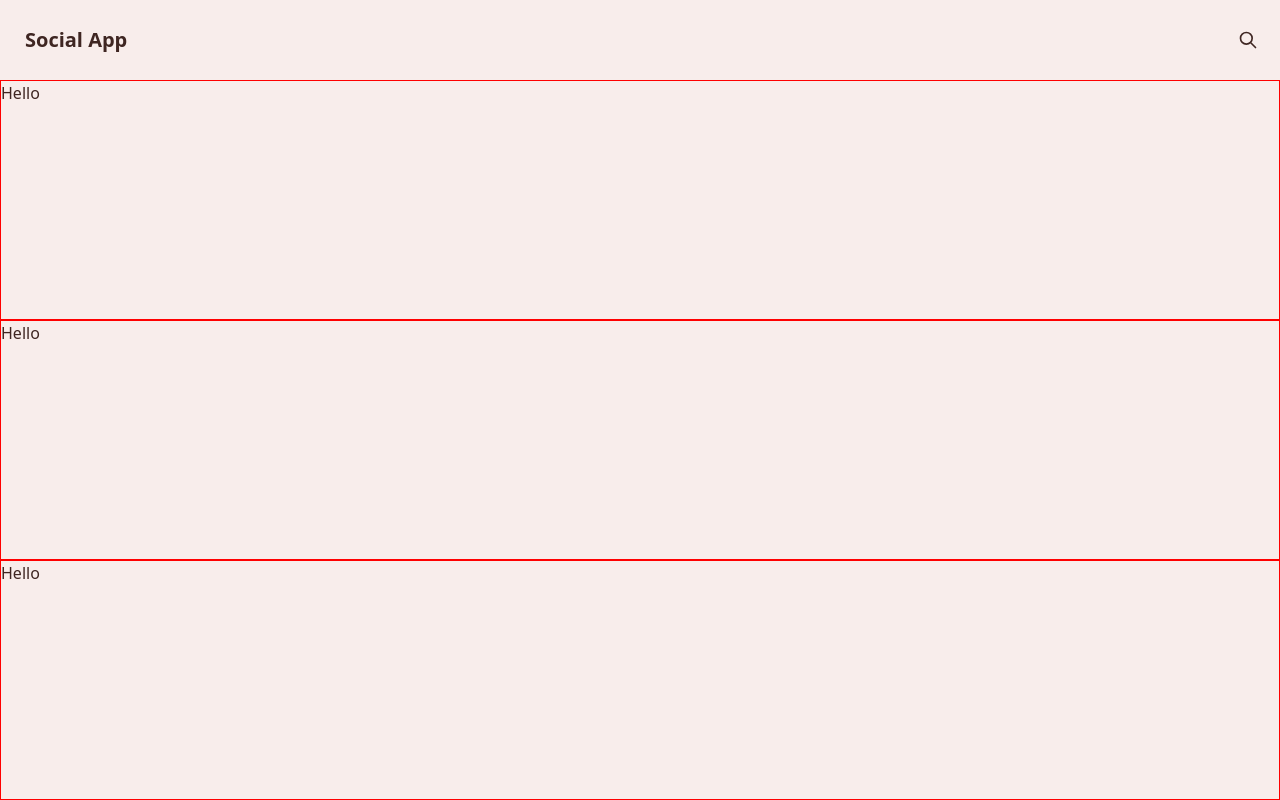
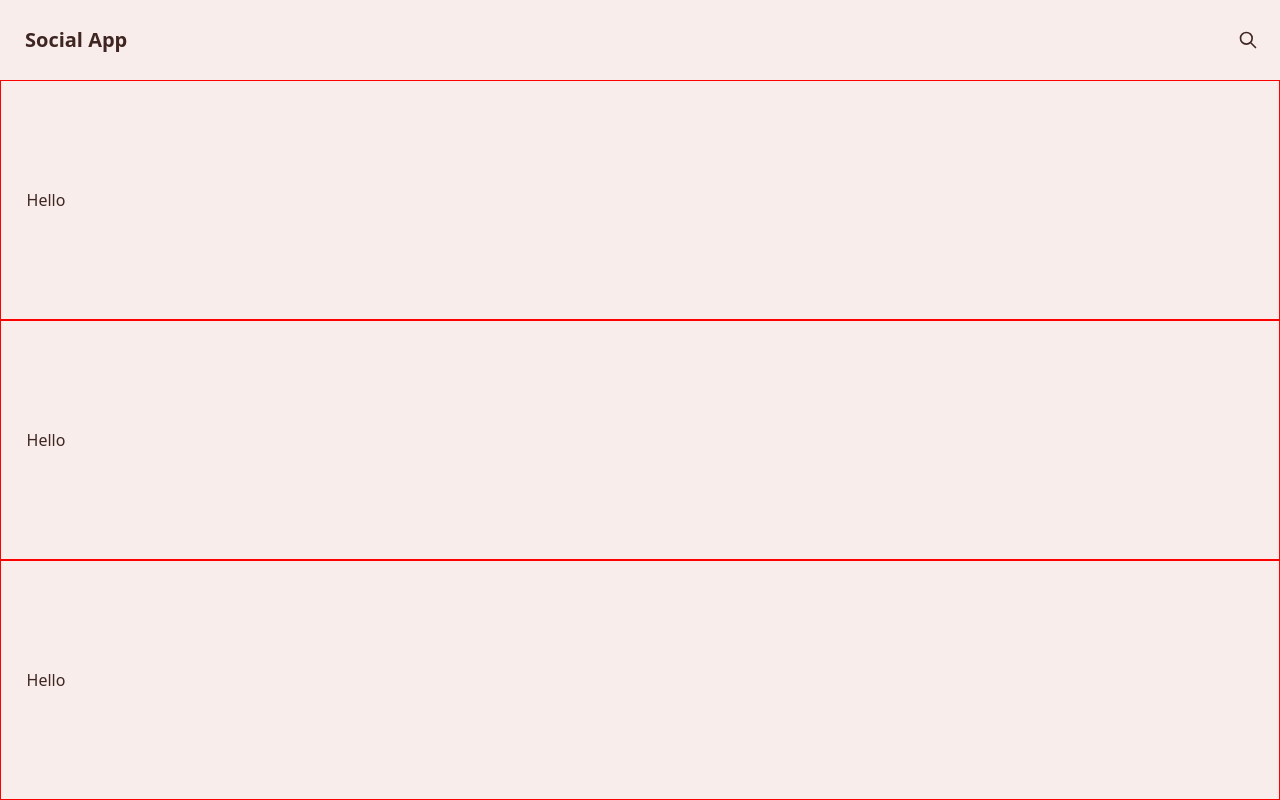
Before and after one commit to Larppa1/social-app, a React (Create React App) app: page / in a window 1280 px wide. Built offline with nearby package versions, Linux system fonts and the light colour scheme.

Commit message:
sectionStyles.css: Add padding-inline and align-items to 'sectionContainer'.

```diff
--- a/src/components/Section/sectionStyles.css
+++ b/src/components/Section/sectionStyles.css
@@ -1,6 +1,8 @@
 .sectionContainer {
     display: flex;
     flex-direction: row;
+    align-items: center;
+    padding-inline: 2vw;
     min-height: 30vh;
     border: 1px solid red;
 }
```
